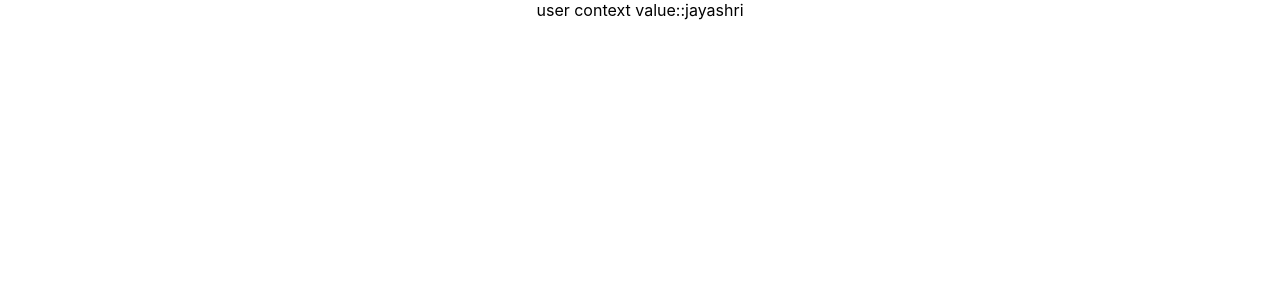
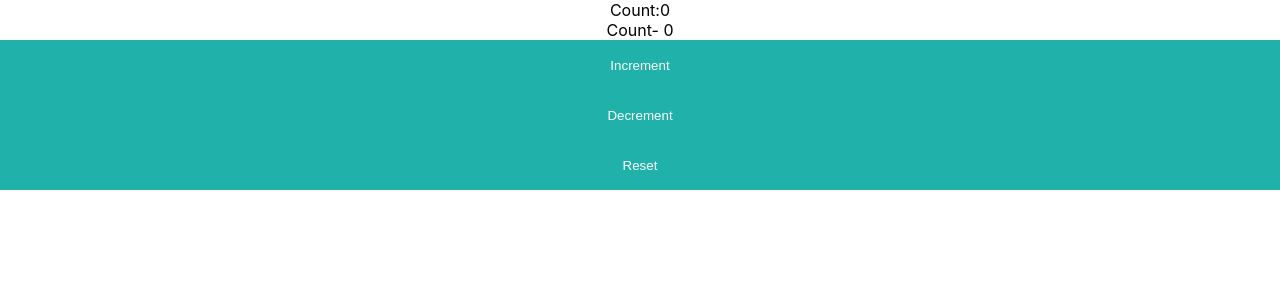
Before and after one commit to jayashriselvakumar/first-app, a React (Create React App) app: page / in a window 1280 px wide. Shown: the top 300 px of the page. Built offline with nearby package versions, Linux system fonts and the light colour scheme.

Commit message:
useReducer with usecontext

```diff
--- a/src/App.js
+++ b/src/App.js
@@ -24,12 +24,33 @@ import EventUnMount from './components/Hook/EventUnMount';
 import DataFetching from './components/UseEffect/DataFetching';
 import DataFetchingWithId from './components/UseEffect/DataFetchingWithId';
 import ComponentA from './components/Context/ComponentA';
-import React, { createContext } from 'react'
+import React, { createContext, useReducer } from 'react'
+import FetchNameList from './components/UseEffect/FetchNameList';
+import CounterReducer from './components/Reducer/CounterReducer';
+import CounterReducerObject from './components/Reducer/CounterReducerObject';
+import MultipleUseReducer from './components/Reducer/MultipleUseReducer';
+import UseContextWithReducerA from './components/Reducer/UseContextWithReducerA';
 
 export const UserContext = createContext()
+export const ChannelContext = createContext()
+export const CountContext = createContext()
 
+const InitialState = 0
+const reducer = (state, action) => {
+  switch (action) {
+    case 'increment':
+      return state + 1
+    case 'decrement':
+      return state - 1
+    case 'reset':
+      return InitialState
+    default:
+      return state
+  }
+}
 
 function App() {
+  const [count, dispatch] = useReducer(reducer, InitialState)
   return (
     <div className="App">
       {/* <ParentClassComponent />
@@ -61,9 +82,22 @@ function App() {
       {/* <DataFetchingWithId/> */}
 
 
-      <UserContext.Provider value={'jayashri'}>
+      {/* <UserContext.Provider value={'jayashri'}>
+        <ChannelContext.Provider value={'React'}>
         <ComponentA />
-      </UserContext.Provider>
+        </ChannelContext.Provider>
+      </UserContext.Provider> */}
+
+      {/* <FetchNameList/> */}
+
+      {/* <CounterReducer/> */}
+      {/* <CounterReducerObject/> */}
+      {/* <MultipleUseReducer/> */}
+
+      <CountContext.Provider value={{countState:count,countDispatch:dispatch}}>
+        <div>Count:{count}</div>
+        <UseContextWithReducerA />
+      </CountContext.Provider>
 
 
     </div>
--- a/src/components/Context/ComponentB.js
+++ b/src/components/Context/ComponentB.js
@@ -1,9 +1,13 @@
-import React, { Component } from 'react'
+import React, { Component, useContext } from 'react'
 import ComponentC from './ComponentC'
+import { ChannelContext, UserContext } from '../../App'
 const ComponentB = () => {
+    const user = useContext(UserContext)
+    const channel = useContext(ChannelContext)
     return (
         <div>
-            <ComponentC/>
+            {/* <ComponentC/> */}
+            {user}-{channel}
         </div>
     )
 }
--- /dev/null
+++ b/src/components/Reducer/CounterReducer.js
@@ -0,0 +1,27 @@
+import React, { useReducer } from 'react'
+const InitialState = 0
+const reducer = (state, action) => {
+    switch (action) {
+        case 'increment':
+            return state + 1
+        case 'decrement':
+            return state - 1
+        case 'reset':
+            return InitialState
+        default:
+            return state
+    }
+
+}
+const CounterReducer = () => {
+    const[count,dispatch] = useReducer(reducer, InitialState)
+    return (
+        <div>
+            <div>Count- {count}</div>
+            <button onClick={()=>dispatch('increment')}>Increment</button>
+            <button onClick={()=>dispatch('decrement')}>Decrement</button>
+            <button onClick={()=>dispatch('reset')}>Reset</button>
+        </div>
+    )
+}
+export default CounterReducer
--- /dev/null
+++ b/src/components/Reducer/CounterReducerObject.js
@@ -0,0 +1,38 @@
+import React, { useReducer } from 'react'
+const CounterReducerObject = () => {
+    const InitialState = {
+        firstCounter: 0,
+        secondCounter: 10
+    }
+    const reducer = (state, action) => {
+        switch (action.type) {
+            case 'increment1':
+                return { ...state, firstCounter: state.firstCounter + action.value }
+            case 'decrement1':
+                return { ...state, firstCounter: state.firstCounter - action.value }
+            case 'increment2':
+                return { ...state, secondCounter: state.secondCounter + action.value }
+            case 'decrement2':
+                return { ...state, secondCounter: state.secondCounter - action.value }
+            case 'reset':
+                return InitialState
+            case 'default':
+                return state
+        }
+    }
+    const [count, dispatch] = useReducer(reducer, InitialState)
+    return (
+
+        <div>
+            <div>Increment {count.firstCounter}</div>
+            <div>Increment {count.secondCounter}</div>
+            <button onClick={() => dispatch({ type: 'increment1', value: 1 })}>Increment Counter1</button>
+            <button onClick={() => dispatch({ type: 'decrement1', value: 1 })}>decrement Counter1</button>
+            <button onClick={() => dispatch({ type: 'increment2', value: 10 })}>Increment Counter2</button>
+            <button onClick={() => dispatch({ type: 'decrement2', value: 10 })}>decrement Counter2</button>
+            <button onClick={() => dispatch({ type: 'reset' })}>Reset</button>
+        </div>
+    )
+
+}
+export default CounterReducerObject
--- /dev/null
+++ b/src/components/Reducer/MultipleUseReducer.js
@@ -0,0 +1,37 @@
+import React, { useReducer } from 'react'
+const InitialState = {
+    firstCounter: 0
+}
+const reducer = (state, action) => {
+    switch (action.type) {
+        case 'increment':
+            return { ...state, firstCounter: state.firstCounter + action.value }
+        case 'decrement':
+            return { ...state,firstCounter: state.firstCounter - action.value }
+        case 'reset':
+            return InitialState
+        case 'default':
+            return state
+
+    }
+}
+const MultipleUseReducer = () => {
+    const [count, dispatch] = useReducer(reducer, InitialState)
+    const [count1, dispatch1] = useReducer(reducer, InitialState)
+    return (
+        <div>
+            <div>Count1 - {count.firstCounter}</div>
+            <button onClick={() => dispatch({ type: 'increment', value: 1 })}>Increment 1</button>
+            <button onClick={() => dispatch({ type: 'decrement', value: 1 })}>decrement 1</button>
+            <button onClick={() => dispatch({ type: 'reset', value: 1 })}>Reset</button>
+
+            <div>Count2 - {count1.firstCounter}</div>
+            <button onClick={() => dispatch1({ type: 'increment', value: 1 })}>Increment 1</button>
+            <button onClick={() => dispatch1({ type: 'decrement', value: 1 })}>decrement 1</button>
+            <button onClick={() => dispatch1({ type: 'reset', value: 1 })}>Reset</button>
+        </div>
+
+    )
+}
+
+export default MultipleUseReducer
--- /dev/null
+++ b/src/components/Reducer/UseContextWithReducerA.js
@@ -0,0 +1,14 @@
+import React, { useContext, useReducer } from 'react'
+import { CountContext } from '../../App'
+const UseContextWithReducerA = () => {
+    const countContext=useContext(CountContext)
+    return (
+        <div>
+            <div>Count- {countContext.countState}</div>
+            <button onClick={()=>countContext.countDispatch('increment')}>Increment</button>
+            <button onClick={()=>countContext.countDispatch('decrement')}>Decrement</button>
+            <button onClick={()=>countContext.countDispatch('reset')}>Reset</button>
+        </div>
+    )
+}
+export default UseContextWithReducerA
--- /dev/null
+++ b/src/components/UseEffect/FetchNameList.js
@@ -0,0 +1,37 @@
+import React, { useEffect, useState } from "react";
+import axios from "axios";
+
+const FetchNameList = () => {
+  const [name, setName] = useState([]);
+  useEffect(() => {
+    // axios
+    //   .get("http://universities.hipolabs.com/search?country=United+States")
+
+    //   .then(res=>{
+    //     setName(res.data)
+    //   }
+    //  )
+    //   .catch((error) => {
+    //     console.log(error);
+    //   });
+
+    const fetchData=async ()=>{
+      const response= await fetch('http://universities.hipolabs.com/search?country=United+States')
+      const jsonData = await response.json()
+      setName(jsonData)
+
+    }
+    fetchData();
+  },[]);
+  return (
+    <div>
+      <div>Display the list of Names</div>
+      <ul>
+        {name.map((item) => (
+          <li>{item.name}</li>
+        ))}
+      </ul>
+    </div>
+  );
+};
+export default FetchNameList;
```
